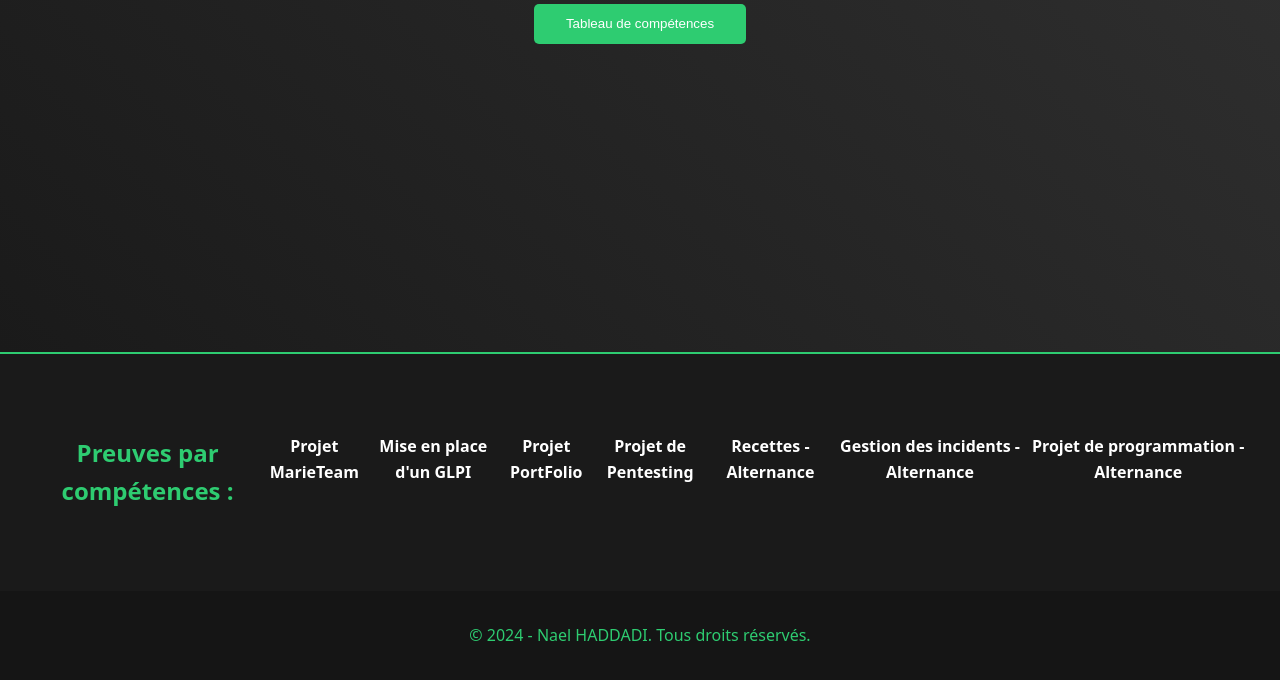
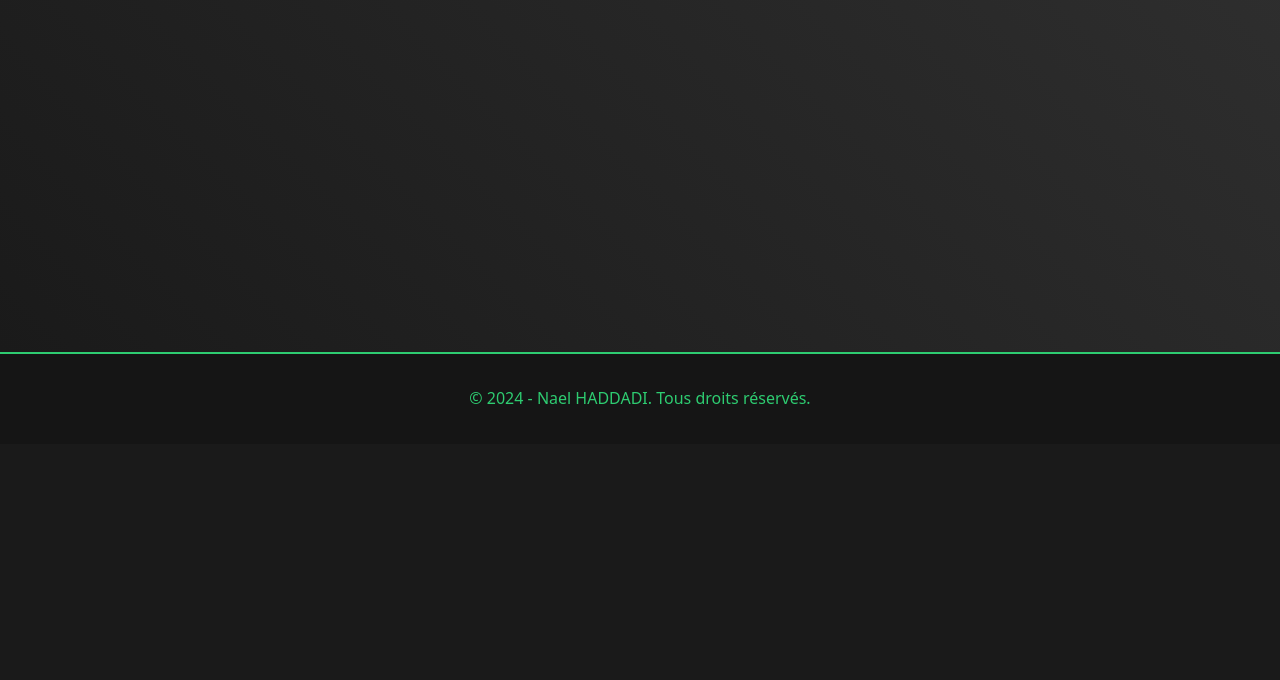
Before and after one commit to Xonodeh/Portfolio, a website: page public/epreuveE4.html in a window 1280 px wide. Shown: the part 448-1128 px from the top of the page. After the commit the page ends 892 px from the top, so only its background shows below. Drawn offline with Linux system fonts and the light colour scheme.

Commit message:
fin de portfolio jenleve tout

```diff
--- a/public/epreuveE4.html
+++ b/public/epreuveE4.html
@@ -30,23 +30,10 @@
             <div class="hero-content">
                 <h1>Epreuve E5</h1>
                 <p class="typing-text">Accéder au tableau de compétences : </p> <br>
-                <a href="documents portfolio/Tableau-NAEL.pdf" target="_blank">
-                    <button>Tableau de compétences</button>
-                </a>
-
             </div>
         </section>
         <hr color="#2ecc71">
-        <section id="contenu" class="contenu">
-            <h1>Preuves par compétences : </h1>
-            <a href="documents portfolio/Projet MarieTeam.pdf" target="_blank">Projet MarieTeam  </a>
-            <a href="documents portfolio/Mise en place d'un GLPI.pdf" target="_blank">Mise en place d'un GLPI  </a>
-            <a href="documents portfolio/Projet PortFolio.pdf" target="_blank">Projet PortFolio  </a>
-            <a href="documents portfolio/Pentesting Ysoar.pdf" target="_blank">Projet de Pentesting  </a>
-            <a href="documents portfolio/Recettes Sillage.pdf" target="_blank">Recettes - Alternance  </a>
-            <a href="documents portfolio/Gestion des incidents.pdf" target="_blank">Gestion des incidents - Alternance  </a>
-            <a href="documents portfolio/Projet Planiftâches.pdf" target="_blank">Projet de programmation - Alternance  </a>
-        </section>
+
 
     </main>
 
```
Also changed, not shown: index.html (+0 -1 lines).
